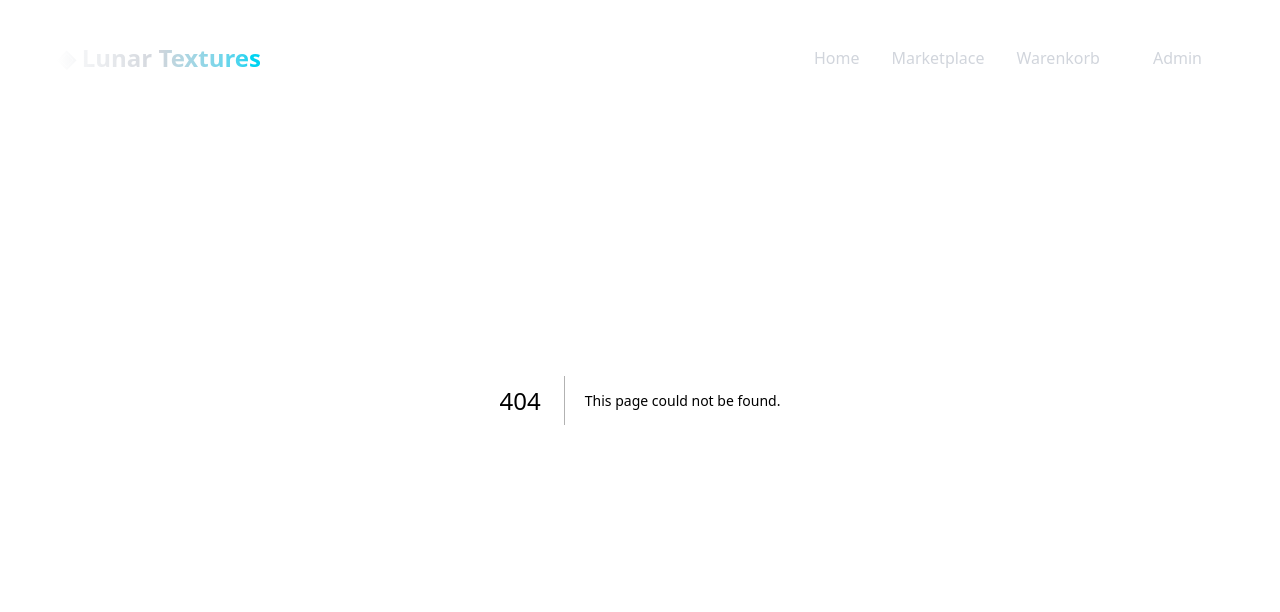
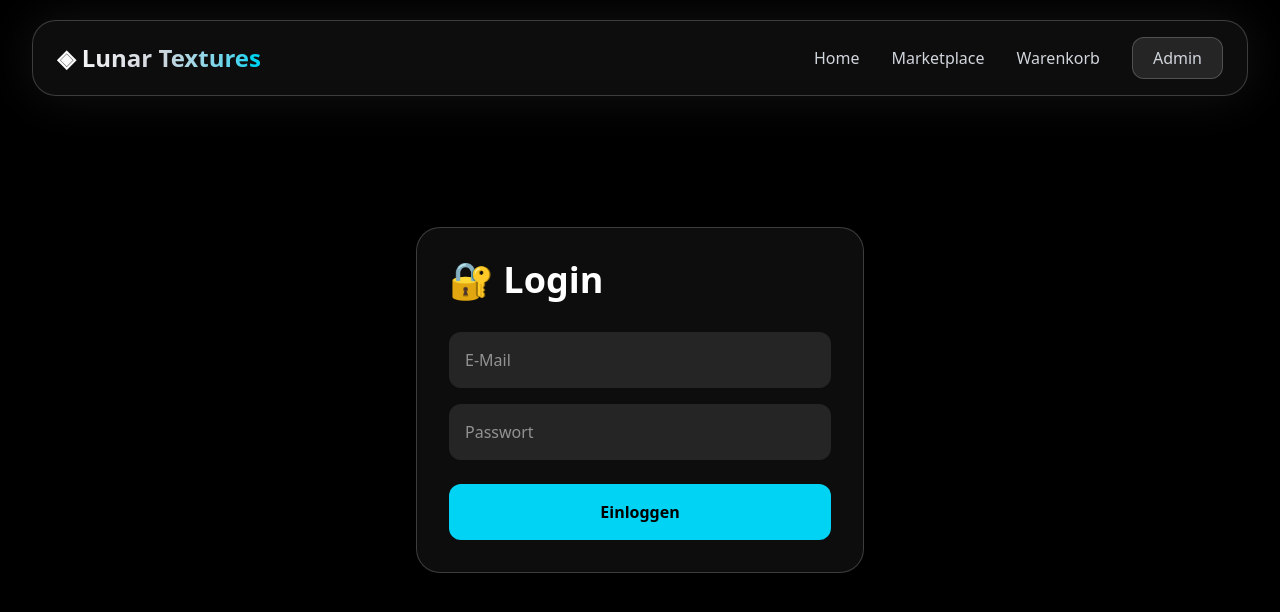
Before and after one commit to elijahbeisbier-ai/lunar-textures, a Next.js app: page /login in a window 1280 px wide. Before the commit this address had no page. Shown: the top 612 px of the page. Built offline with nearby package versions, Linux system fonts and the light colour scheme.

Commit message:
add login protection

```diff
--- /dev/null
+++ b/app/login/page.tsx
@@ -0,0 +1,120 @@
+"use client";
+
+import { useState } from "react";
+import { useRouter } from "next/navigation";
+
+export default function LoginPage() {
+
+  const router = useRouter();
+
+  const [email, setEmail] = useState("");
+  const [password, setPassword] = useState("");
+
+
+
+  function login() {
+
+    if (
+      email === "elijah.beisbier@gmail.com" &&
+      password === "admin123"
+    ) {
+
+      localStorage.setItem("isAdmin", "true");
+      localStorage.setItem("username", "Elijah");
+
+      alert("✅ Erfolgreich eingeloggt!");
+
+      router.push("/admin");
+
+    } else {
+
+      alert("❌ Falsche Login-Daten!");
+
+    }
+
+  }
+
+
+
+  return (
+
+    <main className="
+      min-h-screen
+      bg-black
+      text-white
+      flex
+      items-center
+      justify-center
+      px-6
+    ">
+
+      <div className="
+        w-full
+        max-w-md
+        bg-white/5
+        border
+        border-white/20
+        rounded-3xl
+        p-8
+      ">
+
+        <h1 className="
+          text-4xl
+          font-black
+          mb-8
+        ">
+          🔐 Login
+        </h1>
+
+
+        <input
+          placeholder="E-Mail"
+          value={email}
+          onChange={(e)=>setEmail(e.target.value)}
+          className="
+            w-full
+            p-4
+            mb-4
+            rounded-xl
+            bg-white/10
+          "
+        />
+
+
+        <input
+          placeholder="Passwort"
+          type="password"
+          value={password}
+          onChange={(e)=>setPassword(e.target.value)}
+          className="
+            w-full
+            p-4
+            mb-6
+            rounded-xl
+            bg-white/10
+          "
+        />
+
+
+        <button
+          onClick={login}
+          className="
+            w-full
+            p-4
+            rounded-xl
+            bg-cyan-400
+            text-black
+            font-black
+          "
+        >
+          Einloggen
+        </button>
+
+
+      </div>
+
+    </main>
+
+  );
+
+}
--- a/app/page.tsx
+++ b/app/page.tsx
@@ -1,7 +1,32 @@
+"use client";
+
 import Link from "next/link";
+import { useEffect } from "react";
+import { useRouter } from "next/navigation";
+
 
 export default function Home() {
+
+  const router = useRouter();
+
+
+  useEffect(() => {
+
+    const loggedIn = localStorage.getItem("isAdmin");
+
+
+    if (loggedIn !== "true") {
+
+      router.replace("/login");
+
+    }
+
+  }, [router]);
+
+
+
   return (
+
     <main className="
       relative
       min-h-screen
@@ -10,7 +35,6 @@ export default function Home() {
       overflow-hidden
     ">
 
-      {/* Quartz Glow */}
 
       <div className="
         absolute
@@ -37,8 +61,6 @@ export default function Home() {
       "/>
 
 
-
-      {/* Hero */}
 
       <section className="
         relative
@@ -90,7 +112,7 @@ export default function Home() {
           text-gray-400
         ">
           Der Premium Minecraft Texture Pack Marketplace.
-          Entdecke hochwertige HT1 - HT4 PvP Packs,
+          Entdecke hochwertige PvP Packs,
           schnelle Lieferung und einen sicheren Checkout.
         </p>
 
@@ -152,10 +174,6 @@ export default function Home() {
 
 
 
-
-
-      {/* Features */}
-
       <section className="
         relative
         z-10
@@ -173,23 +191,22 @@ export default function Home() {
         [
           "https://i.imgur.com/4NQqsoD.png",
           "100% Trusted Marketplace",
-          "Ein sicherer Marketplace mit geprüften Packs und zuverlässigem Service."
+          "Ein sicherer Marketplace mit geprüften Packs."
         ],
 
         [
           "https://i.imgur.com/hvx529E.png",
           "HT1 - HT4 Packs",
-          "Hochwertige PvP Texture Packs für Competitive Minecraft Spieler."
+          "PvP Texture Packs für Competitive Minecraft."
         ],
 
         [
           "https://i.imgur.com/pjWi8vZ.png",
           "User",
-          "Genutzt von Spielern aus HugoSMP, WindSMP, DonutSMP und vielen weiteren Communities."
+          "Genutzt von Minecraft Communities."
         ]
 
       ].map((item)=>(
-
 
         <div
           key={item[1]}
@@ -201,19 +218,9 @@ export default function Home() {
             p-8
             backdrop-blur-xl
             hover:border-cyan-400
-            hover:scale-105
             transition
           "
         >
-
-
-
-          <div className="
-            h-36
-            flex
-            items-center
-          ">
-
 
           <img
             src={item[0]}
@@ -226,12 +233,6 @@ export default function Home() {
           />
 
 
-          </div>
-
-
-
-
-
           <h2 className="
             mt-5
             text-2xl
@@ -239,8 +240,6 @@ export default function Home() {
           ">
             {item[1]}
           </h2>
-
-
 
 
           <p className="
@@ -251,9 +250,7 @@ export default function Home() {
           </p>
 
 
-
         </div>
-
 
       ))}
 
@@ -261,89 +258,7 @@ export default function Home() {
       </section>
 
 
+    </main>
 
-
-
-
-
-      {/* Kategorien */}
-
-      <section className="
-        relative
-        z-10
-        max-w-6xl
-        mx-auto
-        mt-32
-        px-6
-        pb-20
-      ">
-
-
-        <h2 className="
-          text-4xl
-          font-black
-          text-center
-        ">
-          Kategorien
-        </h2>
-
-
-
-
-        <div className="
-          mt-10
-          grid
-          md:grid-cols-4
-          gap-5
-        ">
-
-
-        {[
-          "⚔ HT1 PvP",
-          "🏆 HT2 PvP",
-          "🥇 HT3 PvP",
-          "🥈 HT4 PvP",
-          "✨ Premium Qualität",
-          "🚀 FPS Boost",
-          "💎 16x - 256x",
-          "🔥 Competitive"
-        ].map((item)=>(
-
-
-          <Link
-            href="/marketplace"
-            key={item}
-          >
-
-            <div className="
-              bg-white/5
-              border
-              border-white/20
-              rounded-2xl
-              p-6
-              text-center
-              backdrop-blur-xl
-              hover:border-cyan-400
-              hover:scale-105
-              transition
-            ">
-
-              {item}
-
-            </div>
-
-          </Link>
-
-
-        ))}
-
-
-        </div>
-
-
-      </section>
-
-
-    </main>
   );
 }
```
Lines whose indentation alone changed are shown as unchanged.
